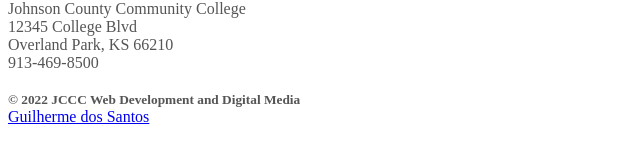
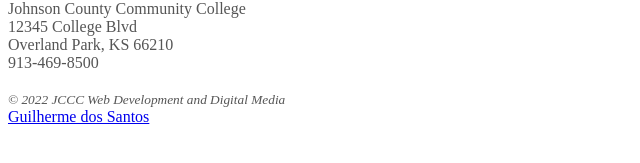
Before and after one commit to gs92dev/WEB110, a plain HTML site: page Week05/assignment04/index.html in a window 1280 px wide. Shown: the part 459-622 px from the top of the page, 0-640 px from the left. Drawn offline with Linux system fonts and the light colour scheme.

Commit message:
fixed the small and i tag on footer

```diff
--- a/Week05/assignment04/index.html
+++ b/Week05/assignment04/index.html
@@ -66,8 +66,9 @@
       </div>
     </main>
     <footer>
-      <small><b> &copy; 2022 JCCC Web Development and Digital Media</b></small
-      ><br />
+      <small
+        ><i> &copy; 2022 JCCC Web Development and Digital Media<br /> </i>
+      </small>
       <a href="mailto:gdossant@stumail.jccc.edu">Guilherme dos Santos</a>
     </footer>
   </body>
```
Also changed, not shown: Week05/assignment04/tracks.html (+3 -2 lines).
